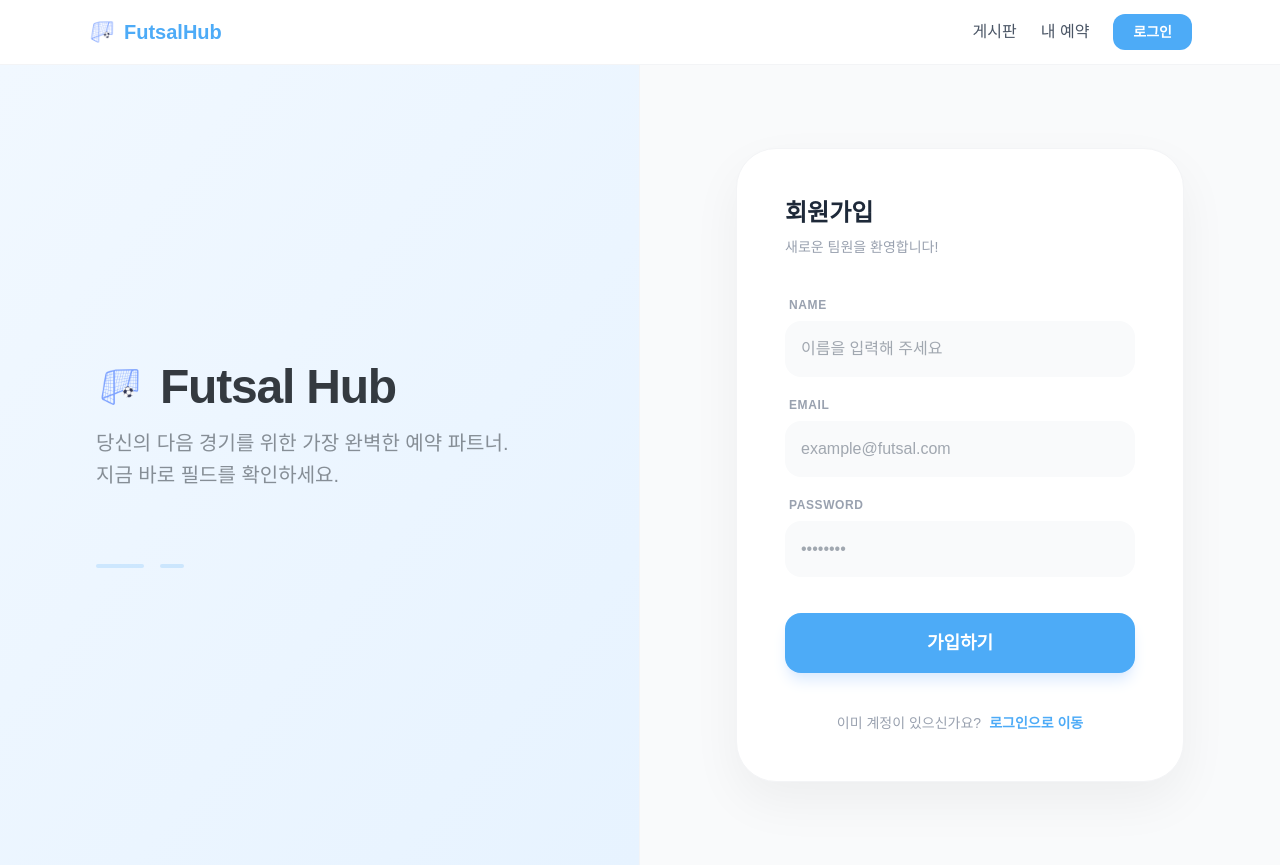
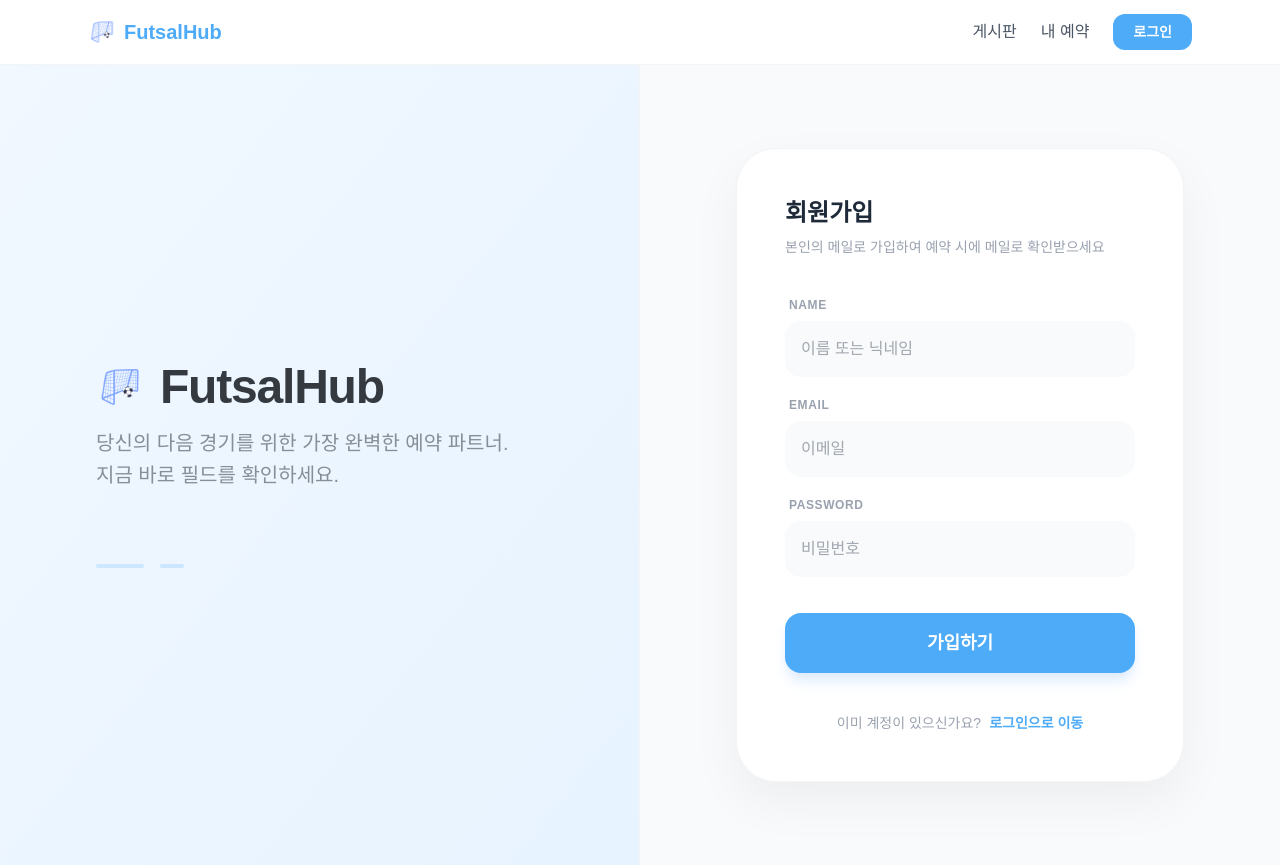
Before and after one commit to minseo08/futsal-reservation, a Next.js app in the folder frontend/: page /signup in a window 1280 px wide. Built offline with nearby package versions, Linux system fonts and the light colour scheme.

Commit message:
feat: css modify final

```diff
--- a/frontend/app/login/page.tsx
+++ b/frontend/app/login/page.tsx
@@ -41,17 +41,16 @@ export default function LoginPage() {
               height={48}
               className="rounded-xl object-cover"
             />
-            <span>Futsal Hub</span>
+            <span>FutsalHub</span>
           </h1>
           <p className="text-xl text-[#868e96] font-medium leading-relaxed max-w-md">
             당신의 다음 경기를 위한 가장 완벽한 예약 파트너. <br />
             지금 바로 필드를 확인하세요.
           </p>
         </div>
-
         <div className="mt-12 flex gap-4">
-          <div className="w-12 h-1 bg-white/30 rounded-full" />
-          <div className="w-6 h-1 bg-white/30 rounded-full" />
+          <div className="w-12 h-1 bg-[#4dabf7]/20 rounded-full" />
+          <div className="w-6 h-1 bg-[#4dabf7]/20 rounded-full" />
         </div>
       </div>
 
--- a/frontend/app/signup/page.tsx
+++ b/frontend/app/signup/page.tsx
@@ -39,14 +39,13 @@ return (
               height={48}
               className="rounded-xl object-cover"
             />
-            <span>Futsal Hub</span>
+            <span>FutsalHub</span>
           </h1>
           <p className="text-xl text-[#868e96] font-medium leading-relaxed max-w-md">
             당신의 다음 경기를 위한 가장 완벽한 예약 파트너. <br />
             지금 바로 필드를 확인하세요.
           </p>
         </div>
-
         <div className="mt-12 flex gap-4">
           <div className="w-12 h-1 bg-[#4dabf7]/20 rounded-full" />
           <div className="w-6 h-1 bg-[#4dabf7]/20 rounded-full" />
@@ -57,7 +56,7 @@ return (
         <div className="w-full max-w-md bg-white p-12 rounded-[2.5rem] shadow-[0_20px_50px_rgba(0,0,0,0.05)] border border-gray-100">
           <div className="mb-10 text-center md:text-left">
             <h2 className="text-2xl font-bold text-gray-800 mb-2">회원가입</h2>
-            <p className="text-gray-400 text-sm">새로운 팀원을 환영합니다!</p>
+            <p className="text-gray-400 text-sm">본인의 메일로 가입하여 예약 시에 메일로 확인받으세요</p>
           </div>
 
           <form onSubmit={handleSignup} className="space-y-5">
@@ -65,7 +64,7 @@ return (
               <label className="block text-xs font-bold text-gray-400 mb-2 ml-1 uppercase tracking-wider">Name</label>
               <input
                 type="text"
-                placeholder="이름을 입력해 주세요"
+                placeholder="이름 또는 닉네임"
                 className="w-full p-4 bg-gray-50 border-none rounded-2xl focus:ring-2 focus:ring-[#4dabf7] transition-all outline-none text-gray-600"
                 onChange={(e) => setName(e.target.value)}
                 required
@@ -76,7 +75,7 @@ return (
               <label className="block text-xs font-bold text-gray-400 mb-2 ml-1 uppercase tracking-wider">Email</label>
               <input
                 type="email"
-                placeholder="example@futsal.com"
+                placeholder="이메일"
                 className="w-full p-4 bg-gray-50 border-none rounded-2xl focus:ring-2 focus:ring-[#4dabf7] transition-all outline-none text-gray-600"
                 onChange={(e) => setEmail(e.target.value)}
                 required
@@ -87,7 +86,7 @@ return (
               <label className="block text-xs font-bold text-gray-400 mb-2 ml-1 uppercase tracking-wider">Password</label>
               <input
                 type="password"
-                placeholder="••••••••"
+                placeholder="비밀번호"
                 className="w-full p-4 bg-gray-50 border-none rounded-2xl focus:ring-2 focus:ring-[#4dabf7] transition-all outline-none text-gray-600"
                 onChange={(e) => setPassword(e.target.value)}
                 required
```
